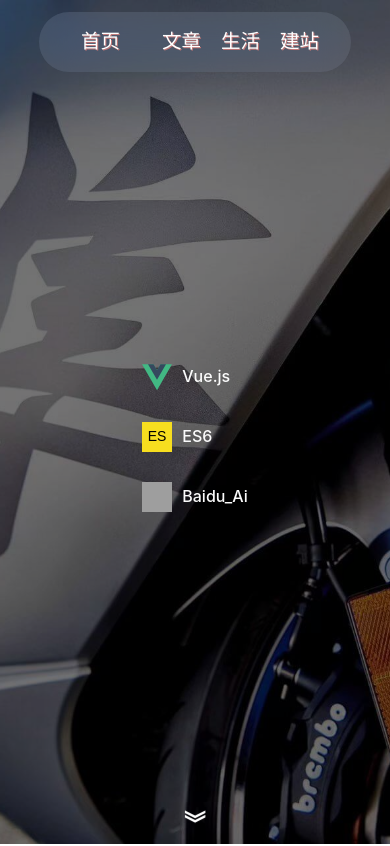
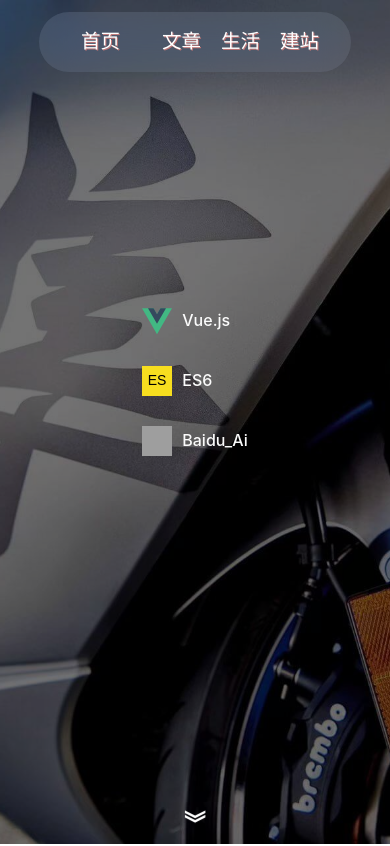
Before and after one commit to littlePuppyCN/wzy-blog, a Vue app: page /#/ in a window 390 px wide. Shown: the top 846 px of the page. Built offline with nearby package versions, Linux system fonts and the light colour scheme; grey boxes are pictures that could not be loaded; what @kangc/v-md-editor would draw is missing.

Commit message:
mobile support

```diff
--- a/src/views/WelcomeView.vue
+++ b/src/views/WelcomeView.vue
@@ -89,6 +89,19 @@ const onScroll = () => {
     margin-top: 30px;
   }
 
+  /* .fastGo div:nth-child(1)  a{
+    transform: translateX(-50px) translateY(-20px);
+
+  }
+
+  .fastGo div:nth-child(2)  a{
+    transform: translateX(0px);
+  }
+
+  .fastGo div:nth-child(3)  a{
+    transform: translateX(30px) translateY(20px);
+  } */
+
   .phone {
     flex-direction: column;
   }
@@ -101,6 +114,7 @@ const onScroll = () => {
 
   .fastGo {
     display: block;
+    transform: translateY(-56px);
   }
 
   .fastGo>div {
```
